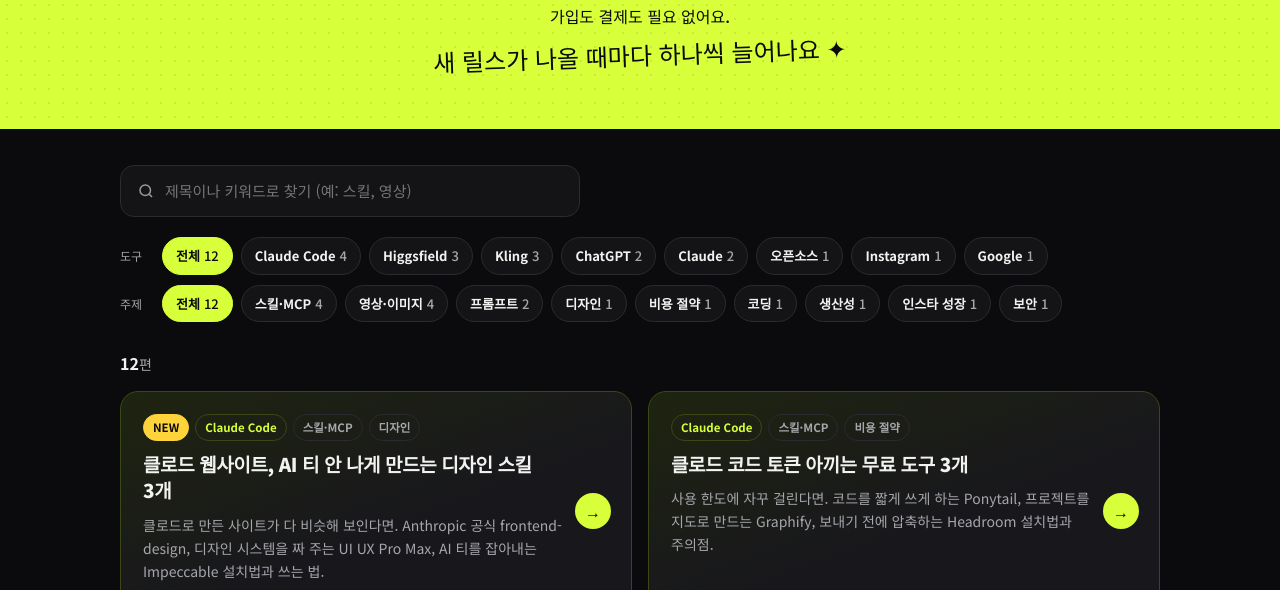
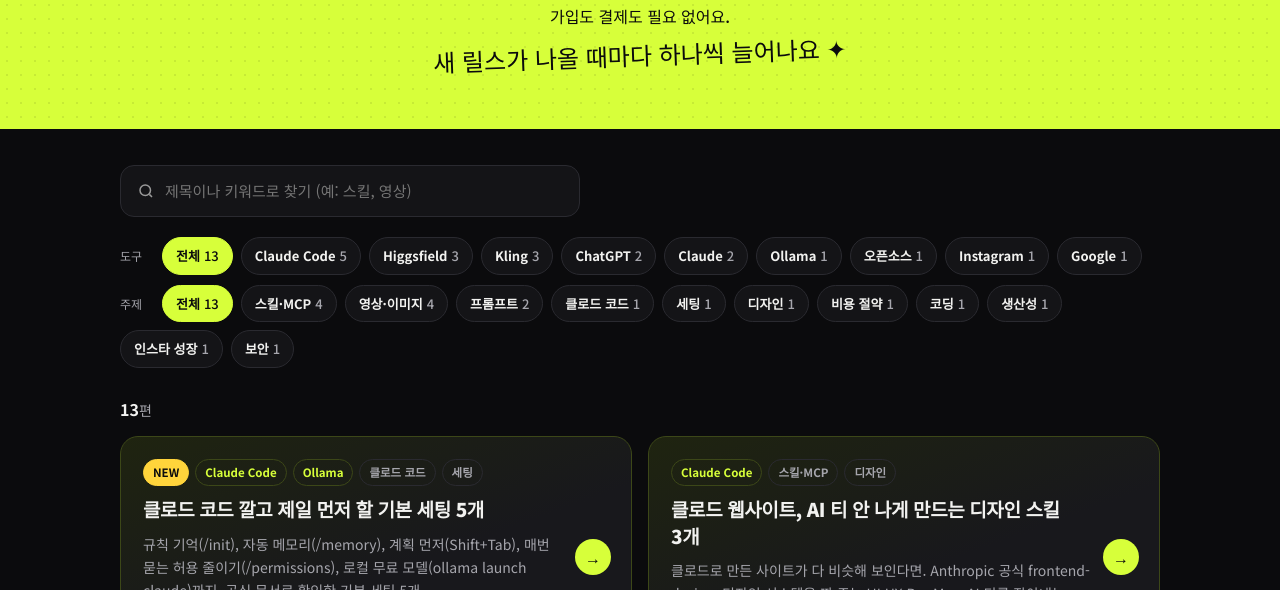
Before and after one commit to nerijel2018-spec/aiallfactory-guides, a plain HTML site: page index.html in a window 1280 px wide. Shown: the part 352-942 px from the top of the page. Drawn offline with Linux system fonts and the light colour scheme.

Commit message:
Day 6: 클로드 코드 기본 세팅 5개 가이드 추가
Co-Authored-By: Claude Opus 5.5 <noreply@anthropic.com>
Claude-Session: https://claude.ai/code/session_01LVEW72Pvmi66q3mw2GwGSi

```diff
--- a/index.html
+++ b/index.html
@@ -152,7 +152,50 @@ const IG = "https://www.instagram.com/ai.allfactory/";
 /* ---------- 가이드 데이터 ---------- */
 const GUIDES = [
 {
-  id:"web-design-skills-3", hot:true, isNew:true,
+  id:"claude-code-setup-5", hot:true, isNew:true,
+  title:"클로드 코드 깔고 제일 먼저 할 기본 세팅 5개",
+  tools:["Claude Code","Ollama"], topics:["클로드 코드","세팅"],
+  excerpt:"규칙 기억(/init), 자동 메모리(/memory), 계획 먼저(Shift+Tab), 매번 묻는 허용 줄이기(/permissions), 로컬 무료 모델(ollama launch claude)까지. 공식 문서로 확인한 기본 세팅 5개.",
+  date:"2026-11-26", min:5, keyword:"세팅",
+  intro:"<b>클로드 코드, 깔고 바로 쓰고 있나요?</b> <u>매번 같은 규칙을 다시 설명하고, 명령마다 허용 버튼을 누르고 있다면</u> 아래 다섯 개부터 세팅하세요. 전부 공식 문서 기준이에요(2026년 11월 26일 확인).",
+  prompt:{title:"클로드 코드에 붙여넣기", text:"/init 을 실행해서 이 프로젝트의 CLAUDE.md를 만들어 줘.\n빌드·테스트 명령, 폴더 구조, 코드 스타일을 적고 200줄 안으로 짧게 써 줘.\n추가로 넣을 규칙: <mark>[예: 커밋 메시지는 한국어로]</mark>"},
+  sections:[
+    {h:"한눈에 보기", html:`
+      <table class="tbl"><tr><th>#</th><th>세팅</th><th>하는 일</th></tr>
+      <tr><td>1</td><td><code class="i">/init</code></td><td>프로젝트를 분석해 CLAUDE.md(규칙 파일)를 만듦. 매 세션 자동으로 읽음</td></tr>
+      <tr><td>2</td><td><code class="i">/memory</code></td><td>클로드가 직접 쓰는 자동 메모리를 확인·켜고 끄기</td></tr>
+      <tr><td>3</td><td><code class="i">Shift+Tab</code></td><td>플랜 모드. 파일을 고치기 전에 계획부터 보여 줌</td></tr>
+      <tr><td>4</td><td><code class="i">/permissions</code></td><td>자주 쓰는 명령은 허용, 위험한 명령은 차단</td></tr>
+      <tr><td>5</td><td><code class="i">ollama launch claude</code></td><td>Ollama 모델로 클로드 코드 실행. 로컬 모델이면 API 요금 없음</td></tr></table>`},
+    {h:"/init — 프로젝트 규칙 기억시키기", html:`
+      <p>클로드 코드는 세션마다 새로 시작해요. <code class="i">/init</code> 을 실행하면 코드베이스를 분석해 빌드·테스트 명령, 프로젝트 규칙을 담은 <b>CLAUDE.md</b>를 만들고, 이후 모든 세션이 시작될 때 자동으로 읽어요. 이미 있으면 덮어쓰지 않고 개선안을 제안해요.</p>
+      ${code("/init")}
+      <p>공식 문서 권장: CLAUDE.md는 <b>200줄 이하</b>로. 길수록 컨텍스트를 많이 먹고 잘 안 지켜요. 나만 쓰는 설정은 <code class="i">CLAUDE.local.md</code>에 넣고 .gitignore에 추가하세요.</p>`},
+    {h:"/memory — 자동 메모리 확인", html:`
+      <p>자동 메모리는 클로드가 작업하면서 알게 된 것(내가 고쳐 준 점, 선호 등)을 <b>스스로</b> 적어 두는 기능이에요. 로컬 세션에서는 기본으로 켜져 있어요.</p>
+      ${code("/memory")}
+      <p>여기서 불러온 CLAUDE.md 목록, 자동 메모리 켜기/끄기, 메모 폴더 열기를 할 수 있어요. 메모는 <code class="i">~/.claude/projects/&lt;프로젝트&gt;/memory/</code>에 저장되고, MEMORY.md의 앞 200줄(또는 25KB)이 매 세션 시작 때 읽혀요. 틀린 메모는 직접 지우면 돼요.</p>`},
+    {h:"Shift+Tab — 플랜 모드로 계획부터", html:`
+      <p>입력창에서 <b>Shift+Tab</b>을 누를 때마다 권한 모드가 바뀌어요(수동 → 편집 자동 승인 → 플랜 모드). 플랜 모드에서는 클로드가 파일을 읽고 계획만 쓰고, <b>소스는 고치지 않아요</b>. 계획을 승인해야 편집을 시작해요.</p>
+      ${code("claude --permission-mode plan")}
+      <p>처음부터 플랜 모드로 켜려면 위처럼 실행하세요. 한 번만 계획을 받고 싶으면 프롬프트 앞에 <code class="i">/plan</code> 을 붙여도 돼요.</p>`},
+    {h:"/permissions — 매번 묻는 허용 줄이기", html:`
+      <p>기본 설정에선 명령을 실행하거나 파일을 고칠 때마다 허용 여부를 물어요. <code class="i">/permissions</code> 에서 자주 쓰는 명령은 Allow, 위험한 명령은 Deny로 등록하세요. settings.json에 직접 적어도 돼요.</p>
+      ${code('{\n  "permissions": {\n    "allow": ["Bash(npm run *)", "Bash(git commit *)"],\n    "deny": ["Bash(git push *)"]\n  }\n}')}
+      <p><code class="i">*</code>는 하위 명령 뒤에 두세요. <code class="i">Bash(git *)</code>처럼 쓰면 모든 git 명령이 허용돼요.</p>`},
+    {h:"ollama launch claude — 로컬 모델로 요금 없이", html:`
+      <p>Ollama(2026년 1월 v0.15부터)는 명령 한 줄로 클로드 코드를 Ollama 모델에 연결해요. 환경변수 설정이 필요 없어요.</p>
+      ${code("ollama launch claude")}
+      <p>모델 목록에서 고르면 바로 실행돼요. <b>내 컴퓨터에서 도는 로컬 모델</b>이면 API 요금이 들지 않아요. 단, 도구 호출을 지원하는 모델을 고르고 컨텍스트는 64k 이상을 권장해요(Ollama 문서). 클라우드 모델은 Ollama API 키가 필요해요.</p>`},
+    {h:"주의할 점", html:`
+      <ul><li>로컬 모델은 컴퓨터 성능에 따라 느리고, 클로드 모델보다 품질이 떨어질 수 있어요. 가벼운 작업부터 써 보세요.</li>
+      <li>허용(Allow)은 좁게. <code class="i">git push</code>, 삭제 명령은 Deny에 두는 걸 추천해요.</li>
+      <li>CLAUDE.md·자동 메모리는 '지시'일 뿐 강제는 아니에요. 꼭 막아야 하는 건 /permissions로 막으세요.</li></ul>`}
+  ],
+  sources:["code.claude.com/docs/en/memory","code.claude.com/docs/en/permission-modes","code.claude.com/docs/en/permissions","docs.ollama.com/integrations/claude-code","ollama.com/blog/launch"]
+},
+{
+  id:"web-design-skills-3", hot:true, isNew:false,
   title:"클로드 웹사이트, AI 티 안 나게 만드는 디자인 스킬 3개",
   tools:["Claude Code"], topics:["스킬·MCP","디자인"],
   excerpt:"클로드로 만든 사이트가 다 비슷해 보인다면. Anthropic 공식 frontend-design, 디자인 시스템을 짜 주는 UI UX Pro Max, AI 티를 잡아내는 Impeccable 설치법과 쓰는 법.",
```
